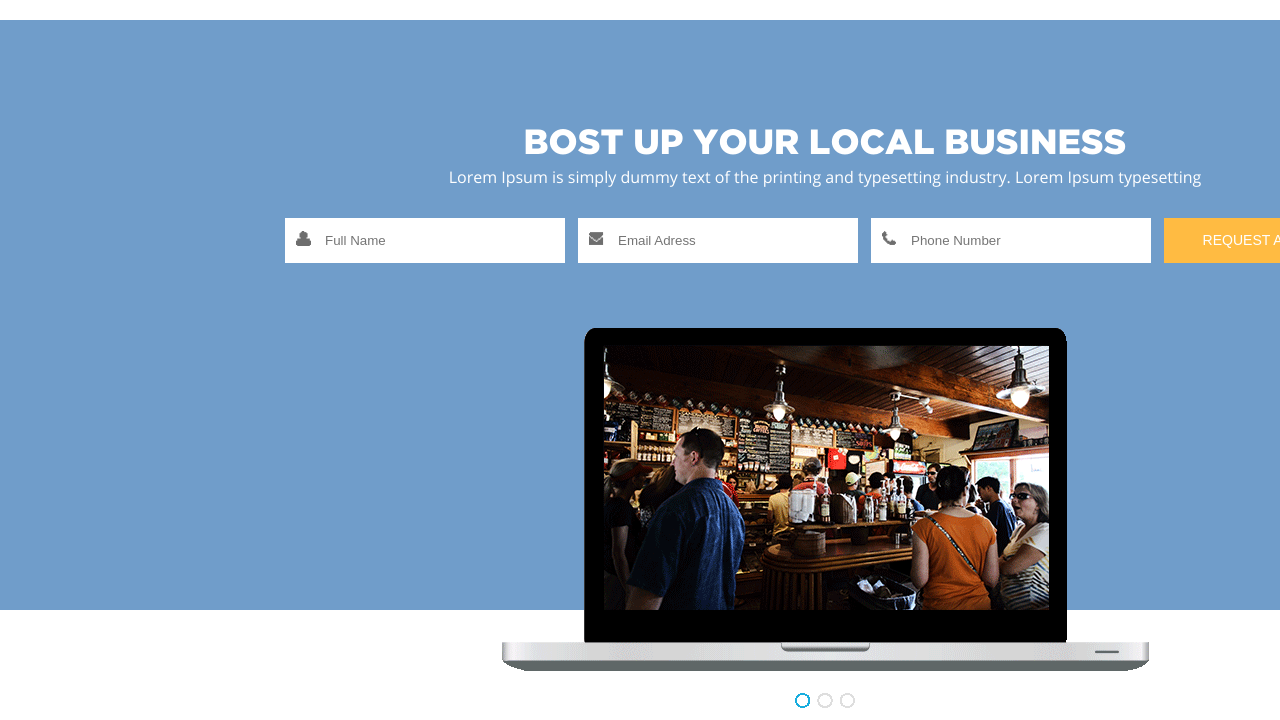
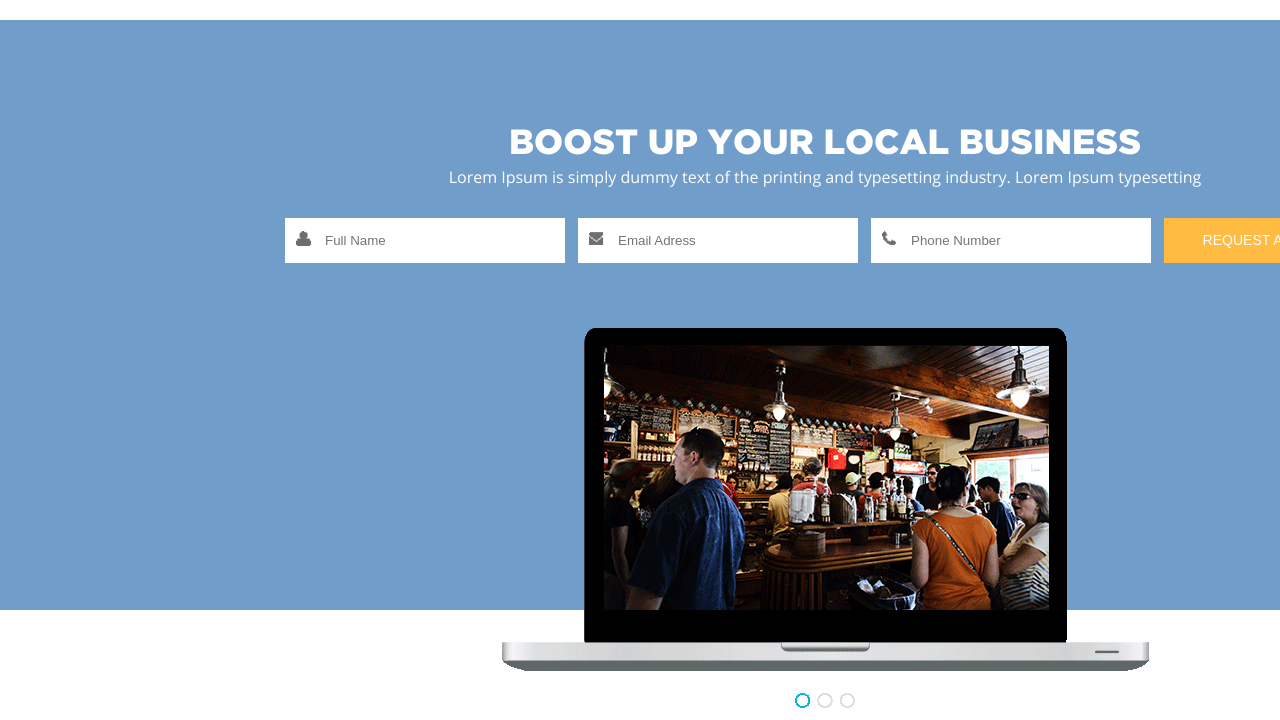
Before and after one commit to Chrispi268/Hometask, a plain HTML site: page index.html in a window 1280 px wide. Shown: the part 66-786 px from the top of the page. Drawn offline with Linux system fonts and the light colour scheme.

Commit message:
long commit

```diff
--- a/index.html
+++ b/index.html
@@ -25,7 +25,7 @@
 	</div>
 	<div id="bluelayer">
 		<div id="bluetext">
-		<h1>BOST UP YOUR LOCAL BUSINESS</h1>
+		<h1>BOOST UP YOUR LOCAL BUSINESS</h1>
 		<p> Lorem Ipsum is simply dummy text of the printing and typesetting industry. Lorem Ipsum typesetting</p>
 	</div>
 	<div id="insertdata">
```
